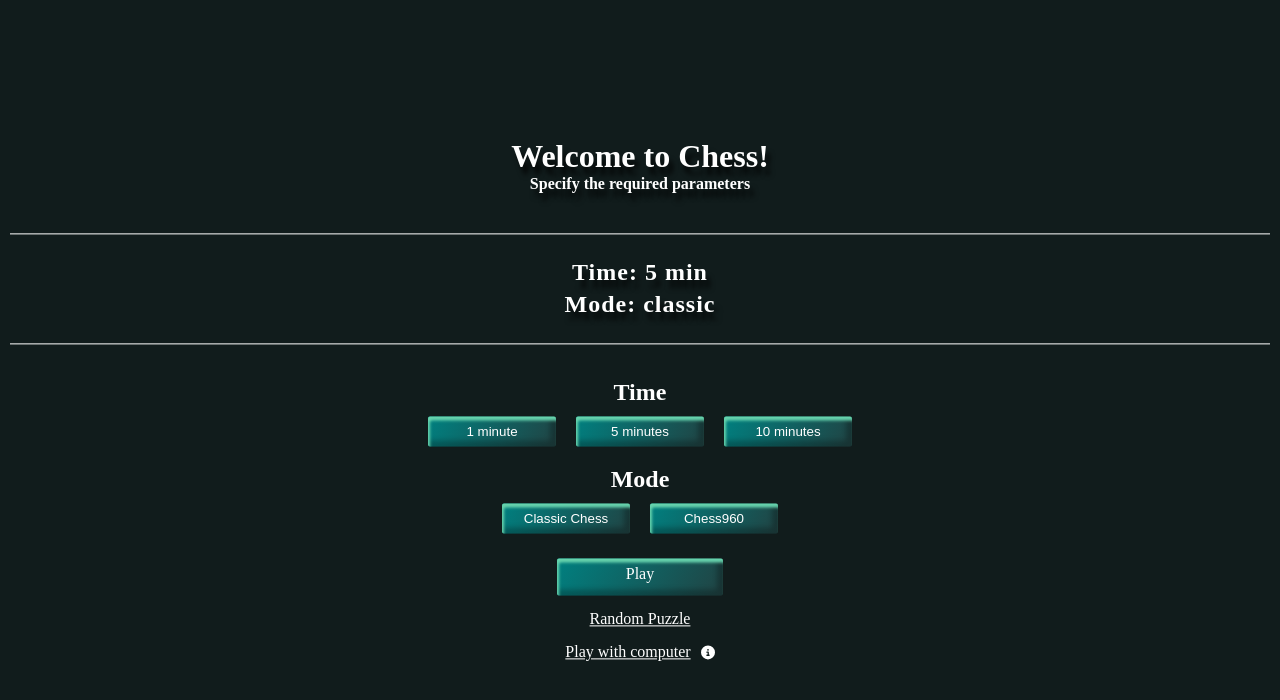
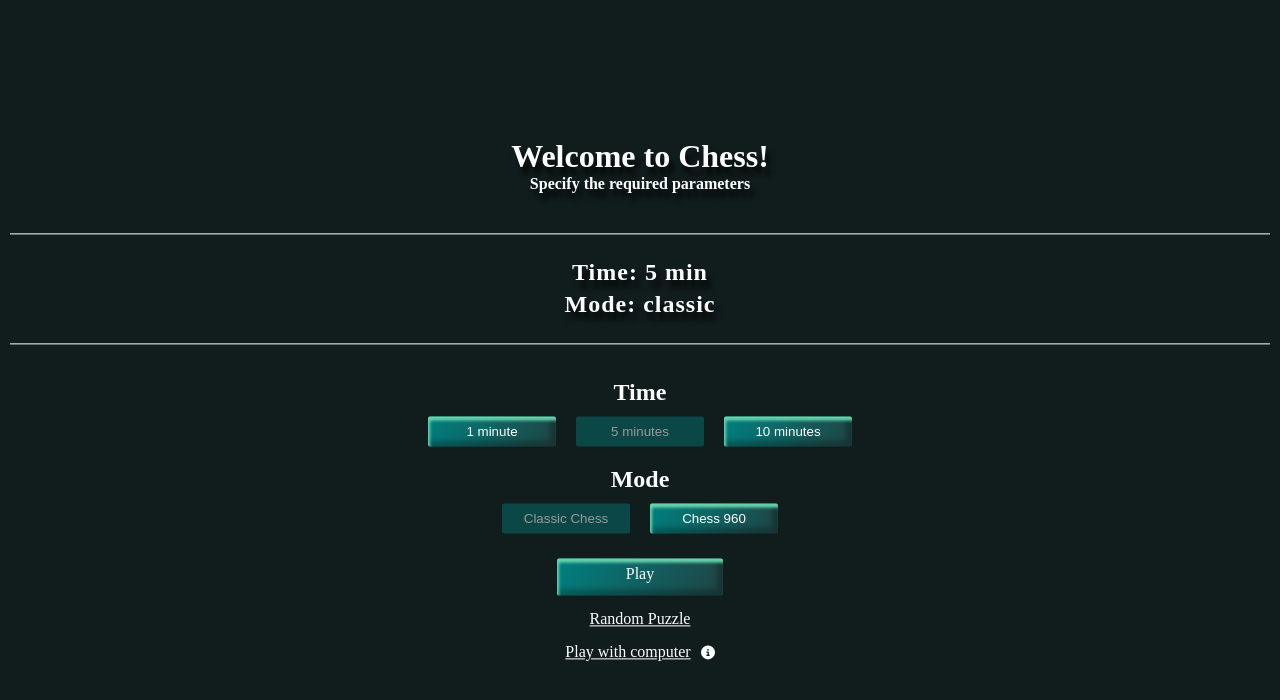
Before and after one commit to vladikEmmet/chess, a React (Create React App) app: page / in a window 1280 px wide. Shown: the top 700 px of the page. Built offline with nearby package versions, Linux system fonts and the light colour scheme.

Commit message:
Add disabled buttons on mode selection screen

```diff
--- a/src/screens/ModeSelection/ModeSelection.module.css
+++ b/src/screens/ModeSelection/ModeSelection.module.css
@@ -63,6 +63,13 @@
   color: #fff;
 }
 
+.mode-selection-settings button:disabled{
+    background: #0B4747;
+    box-shadow: none;
+    color: #999;
+}
+
+
 .mode-selection-mode-settings {
   margin-bottom: 20px;
 }
--- a/src/screens/ModeSelection/ModeSelection.tsx
+++ b/src/screens/ModeSelection/ModeSelection.tsx
@@ -1,4 +1,99 @@
-import {FC, useEffect} from 'react'
+// import {FC, useEffect} from 'react'
+// import { Link } from 'react-router-dom'
+// import styles from "./ModeSelection.module.css"
+// import { FontAwesomeIcon } from "@fortawesome/react-fontawesome";
+// import { faCircleInfo } from "@fortawesome/free-solid-svg-icons";
+//
+// interface ModeSelectionProps {
+//     setTimer: (time: number) => void;
+//     setMode: (mode: string) => void;
+//     time: number;
+//     mode: string | null;
+// }
+//
+// const buttons = [
+//     {
+//         name: "1 minute",
+//         time: 60,
+//     },
+//     {
+//         name: "5 minutes",
+//         time: 300
+//     },
+//     {
+//         name: "10 minutes",
+//         time: 600
+//     }
+// ];
+//
+// const modes = [
+//     {
+//         name: "Classic Chess",
+//         type: "classic"
+//     },
+//     {
+//         name: "Chess 960",
+//         type: "960"
+//     }
+// ]
+//
+// const ModeSelection: FC<ModeSelectionProps> = ({setTimer, setMode, time, mode}) => {
+//
+//   useEffect(() => {
+//     document.title = "Chess";
+//   }, []);
+//
+//
+//   return (
+//     <div className={styles["mode-selection-container"]}>
+//         <div className={styles["mode-selection-settings"]}>
+//             <div className={styles["mode-selection-titles"]}>
+//                 <h1 className={styles["mode-selection-title"]}>Welcome to Chess!</h1>
+//                 <h4 className={styles["mode-selection-title"]}>Specify the required parameters</h4>
+//             </div>
+//             <hr />
+//             <div className={styles["selected-settings"]}>
+//                 <h2>Time: {`${time/60} min`}</h2>
+//                 <h2>Mode: {mode === null ? "none" : mode}</h2>
+//             </div>
+//             <hr />
+//             <div className={[styles["mode-selection-timer-settings"], styles["mode-settings"]].join(' ')}>
+//                 <h2>Time</h2>
+//                 {buttons.map((button) =>
+//                     <button key={button.time} onClick={() => {
+//                         setTimer(button.time);
+//                         console.log(time);
+//                         console.log(button.time);
+//                         console.log(button.time === time);
+//                     }} disabled={time === button.time}>{button.name}</button>
+//                 )}
+//             </div>
+//             <div className={[styles["mode-selection-mode-settings"], styles["mode-settings"]].join(' ')}>
+//                 <h2>Mode</h2>
+//                 {
+//                     modes.map(m =>
+//                         <button key={m.type} onClick={() => setMode(m.type)} disabled={mode === m.type}>{m.name}</button>
+//                     )
+//                 }
+//             </div>
+//             <Link to="singleplayer" className={styles["mode-selection-play-game-btn"]}>Play</Link>
+//             <div className={styles["another-models-links"]}>
+//                 <Link className={styles["puzzle-link"]} to="puzzle">Random Puzzle</Link>
+//                 <div className={styles["play-with-computer-beta-link"]}>
+//                     <Link className={styles["computer-link"]} to="game-with-computer">Play with computer</Link>
+//                     <span className={styles.tooltip} data-tooltip="Test feature. A simplified version of the board is used here to facilitate interaction with the UCI">
+//                         <FontAwesomeIcon icon={faCircleInfo}/>
+//                     </span>
+//                 </div>
+//             </div>
+//         </div>
+//       </div>
+//   )
+// }
+//
+// export default ModeSelection;
+
+import { FC, useEffect } from 'react'
 import { Link } from 'react-router-dom'
 import styles from "./ModeSelection.module.css"
 import { FontAwesomeIcon } from "@fortawesome/react-fontawesome";
@@ -11,7 +106,33 @@ interface ModeSelectionProps {
     mode: string | null;
 }
 
-const ModeSelection: FC<ModeSelectionProps> = ({setTimer, setMode, time, mode}) => {
+const buttons = [
+    {
+        name: "1 minute",
+        time: 60,
+    },
+    {
+        name: "5 minutes",
+        time: 300,
+    },
+    {
+        name: "10 minutes",
+        time: 600,
+    }
+];
+
+const modes = [
+    {
+        name: "Classic Chess",
+        type: "classic"
+    },
+    {
+        name: "Chess 960",
+        type: "960"
+    }
+]
+
+const ModeSelection: FC<ModeSelectionProps> = ({ setTimer, setMode, time, mode }) => {
 
     useEffect(() => {
         document.title = "Chess"
@@ -26,20 +147,33 @@ const ModeSelection: FC<ModeSelectionProps> = ({setTimer, setMode, time, mode})
                 </div>
                 <hr />
                 <div className={styles["selected-settings"]}>
-                <h2>Time: {`${time/60} min`}</h2>
+                    <h2>Time: {`${time / 60} min`}</h2>
                     <h2>Mode: {mode === null ? "none" : mode}</h2>
                 </div>
                 <hr />
                 <div className={[styles["mode-selection-timer-settings"], styles["mode-settings"]].join(' ')}>
                     <h2>Time</h2>
-                <button onClick={() => setTimer(60)}>1 minute</button>
-                <button onClick={() => setTimer(300)}>5 minutes</button>
-                <button onClick={() => setTimer(600)}>10 minutes</button>
+                    {buttons.map((button) =>
+                        <button
+                            key={button.time}
+                            onClick={() => setTimer(button.time)}
+                            disabled={time === button.time}
+                        >
+                            {button.name}
+                        </button>
+                    )}
                 </div>
                 <div className={[styles["mode-selection-mode-settings"], styles["mode-settings"]].join(' ')}>
                     <h2>Mode</h2>
-                <button onClick={() => setMode("classic")}>Classic Chess</button>
-                <button onClick={() => setMode("960")}>Сhess960</button>
+                    {modes.map(m =>
+                        <button
+                            key={m.type}
+                            onClick={() => setMode(m.type)}
+                            disabled={mode === m.type}
+                        >
+                            {m.name}
+                        </button>
+                    )}
                 </div>
                 <Link to="singleplayer" className={styles["mode-selection-play-game-btn"]}>Play</Link>
                 <div className={styles["another-models-links"]}>
@@ -47,7 +181,7 @@ const ModeSelection: FC<ModeSelectionProps> = ({setTimer, setMode, time, mode})
                     <div className={styles["play-with-computer-beta-link"]}>
                         <Link className={styles["computer-link"]} to="game-with-computer">Play with computer</Link>
                         <span className={styles.tooltip} data-tooltip="Test feature. A simplified version of the board is used here to facilitate interaction with the UCI">
-                        <FontAwesomeIcon icon={faCircleInfo}/>
+                            <FontAwesomeIcon icon={faCircleInfo} />
                         </span>
                     </div>
                 </div>
--- a/src/screens/SinglePlayer.tsx
+++ b/src/screens/SinglePlayer.tsx
@@ -106,8 +106,8 @@ const SinglePlayer: FC<SinglePlayerProps> = ({mode, whiteTime, blackTime}) => {
                   <h3 className="current-player">{curColor}'s turn</h3>
                   {
                       isBoardRotated ?
-                          <LostFigures figures={board.lostBlackFigures} addValue={addBlackPlayerValue} diff={whiteValue < blackValue ? blackValue - whiteValue : 0} className="top"/> :
-                          <LostFigures figures={board.lostWhiteFigures} addValue={addWhitePlayerValue} diff={whiteValue > blackValue ? whiteValue - blackValue : 0} className="top"/>
+                          <LostFigures figures={board.lostBlackFigures} addValue={addBlackPlayerValue} diff={whiteValue < blackValue ? blackValue - whiteValue : 0}/> :
+                          <LostFigures figures={board.lostWhiteFigures} addValue={addWhitePlayerValue} diff={whiteValue > blackValue ? whiteValue - blackValue : 0}/>
                   }
                   <BoardComponent
                       isPuzzle={false}
@@ -123,8 +123,8 @@ const SinglePlayer: FC<SinglePlayerProps> = ({mode, whiteTime, blackTime}) => {
                   />
                   {
                       isBoardRotated ?
-                          <LostFigures figures={board.lostWhiteFigures} addValue={addWhitePlayerValue} diff={whiteValue > blackValue ? whiteValue - blackValue : 0} className="bottom"/> :
-                          <LostFigures figures={board.lostBlackFigures} addValue={addBlackPlayerValue} diff={whiteValue < blackValue ? blackValue - whiteValue : 0} className="bottom"/>
+                          <LostFigures figures={board.lostWhiteFigures} addValue={addWhitePlayerValue} diff={whiteValue > blackValue ? whiteValue - blackValue : 0}/> :
+                          <LostFigures figures={board.lostBlackFigures} addValue={addBlackPlayerValue} diff={whiteValue < blackValue ? blackValue - whiteValue : 0}/>
                   }
               </div>
             <RotateBoardButton onClick={rotateBoard}/>
```
Lines whose indentation alone changed are shown as unchanged.
